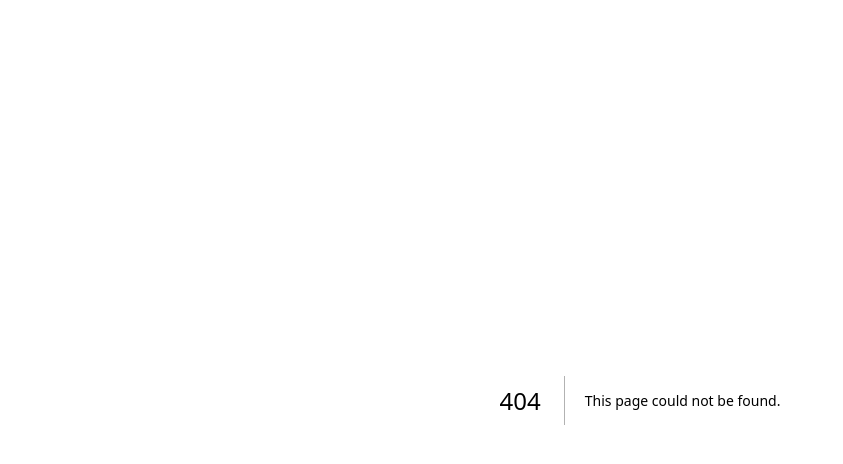
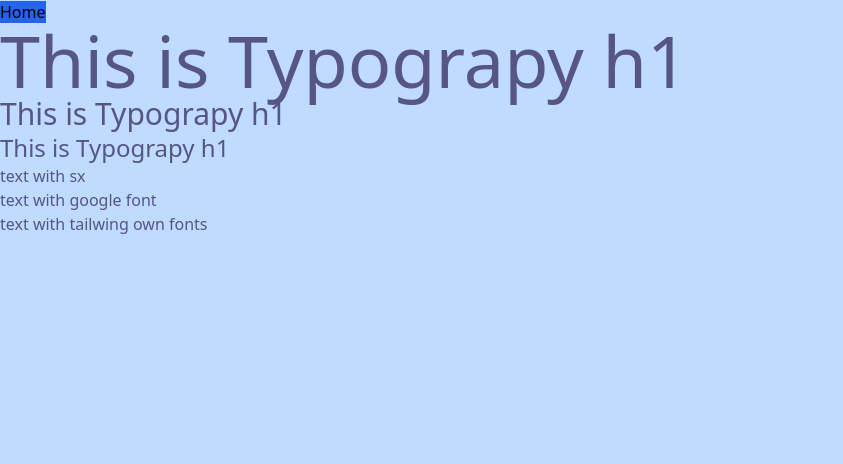
Before and after one commit to m-atique/tailwind, a Next.js app in the folder tailwind-series/: page /typograpy in a window 1280 px wide. Before the commit this address had no page. Shown: the top 464 px of the page, without its empty margins (0-843 px from the left). Built offline with nearby package versions, Linux system fonts and the light colour scheme.

Commit message:
font size changed using tailwind

```diff
--- a/tailwind-series/src/app/page.tsx
+++ b/tailwind-series/src/app/page.tsx
@@ -6,6 +6,9 @@ export default function Home() {
     <div>
       <Link href='/colors'>  colors</Link>
      <Link href='/customization'>  Customization</Link>
+     <button className="bg-green-400">
+      <Link  href='/typograpy'>Typograpy</Link>
+     </button>
     </div>
   )
 }
--- /dev/null
+++ b/tailwind-series/src/app/typograpy/page.tsx
@@ -0,0 +1,18 @@
+import Link from "next/link"
+export default function Typograpy() {
+    return (
+        <div>
+<Link className ='mb-8 bg-blue-600' href='/'>Home</Link>
+   <div className="lg:text-aqeel sm:text-ateeq">
+
+   <h1 className="text-7xl">This is Typograpy h1</h1>
+   <h2 className="text-3xl">This is Typograpy h1</h2>
+   <h3 className="text-2xl">This is Typograpy h1</h3>
+    <p className="text-sx">text with sx </p>
+    <p className="">text with google font </p>
+    <p className="">text with tailwing own fonts </p>
+   </div>
+
+    </div>
+
+    )}
```
